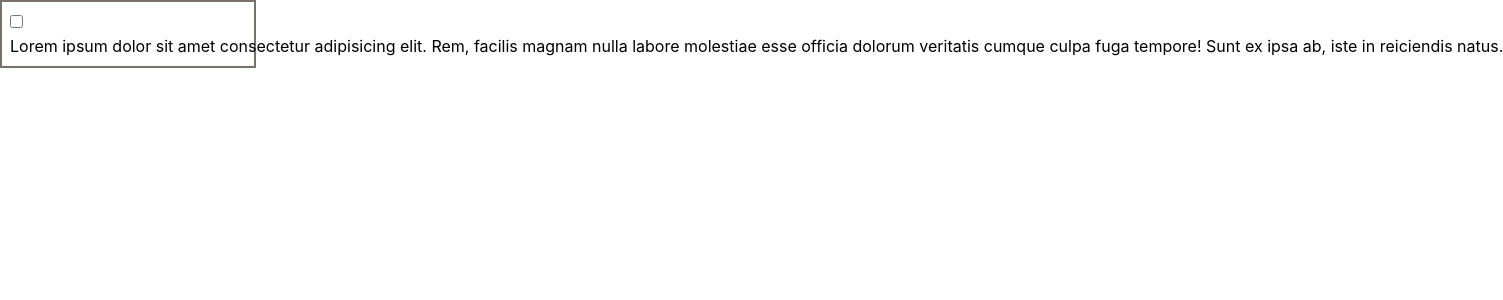
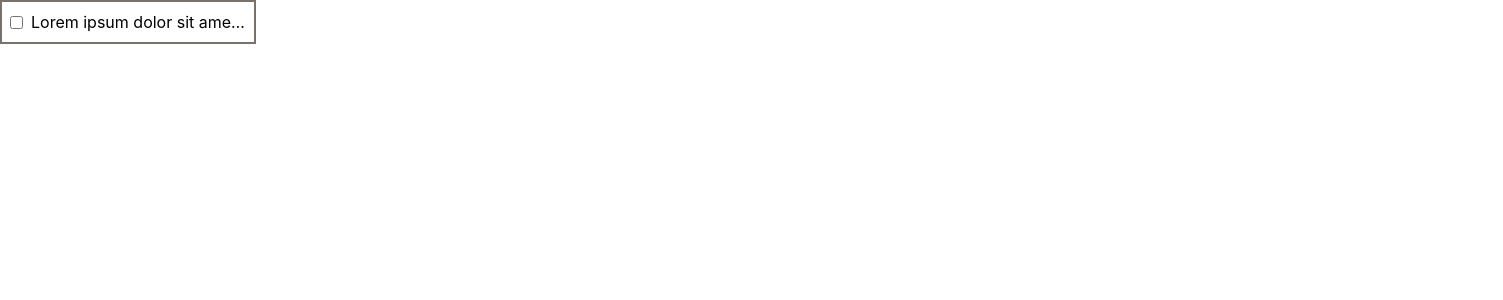
Before and after one commit to rohanapeshwe/notes-app, a React (Vite) app: page / in a window 1280 px wide. Shown: the top 300 px of the page, 1503 px wide, since content can reach past the window. Built offline with nearby package versions, Linux system fonts and the light colour scheme.

Commit message:
refactor(list item): add flex box and handled trucation

```diff
--- a/src/components/item/index.tsx
+++ b/src/components/item/index.tsx
@@ -13,7 +13,10 @@ export type ItemProps = {
 
 const Item = ({ text, isChecked, onHandleChange }: ItemProps) => {
   return (
-    <li className="w-64 p-2 list-none border-2 border-stone-500" role="listitem">
+    <li
+      className="inline-flex items-center justify-start w-64 p-2 list-none border-2 border-stone-500"
+      role="listitem"
+    >
       <input
         type="checkbox"
         name={text}
@@ -26,7 +29,7 @@ const Item = ({ text, isChecked, onHandleChange }: ItemProps) => {
           })
         }}
       />
-      <label className={`truncate ${isChecked && 'line-through'}`} htmlFor={`${text}-id`}>
+      <label className="ml-2 truncate" htmlFor={`${text}-id`}>
         {text}
       </label>
     </li>
```
